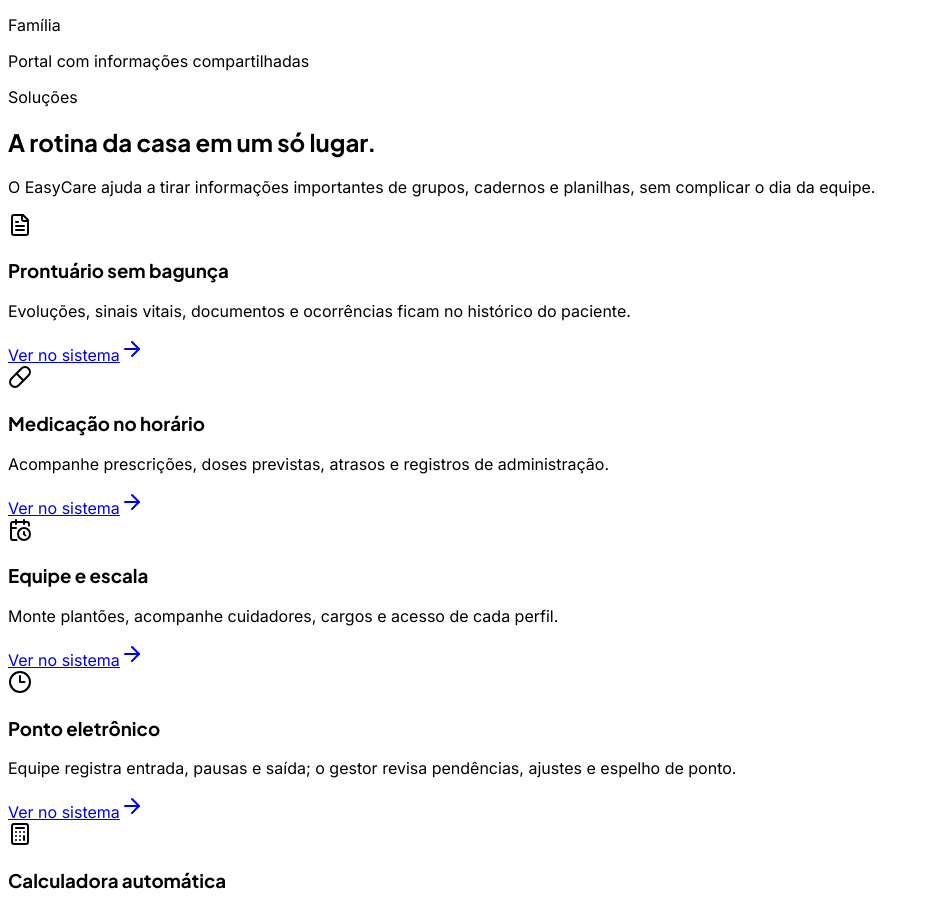
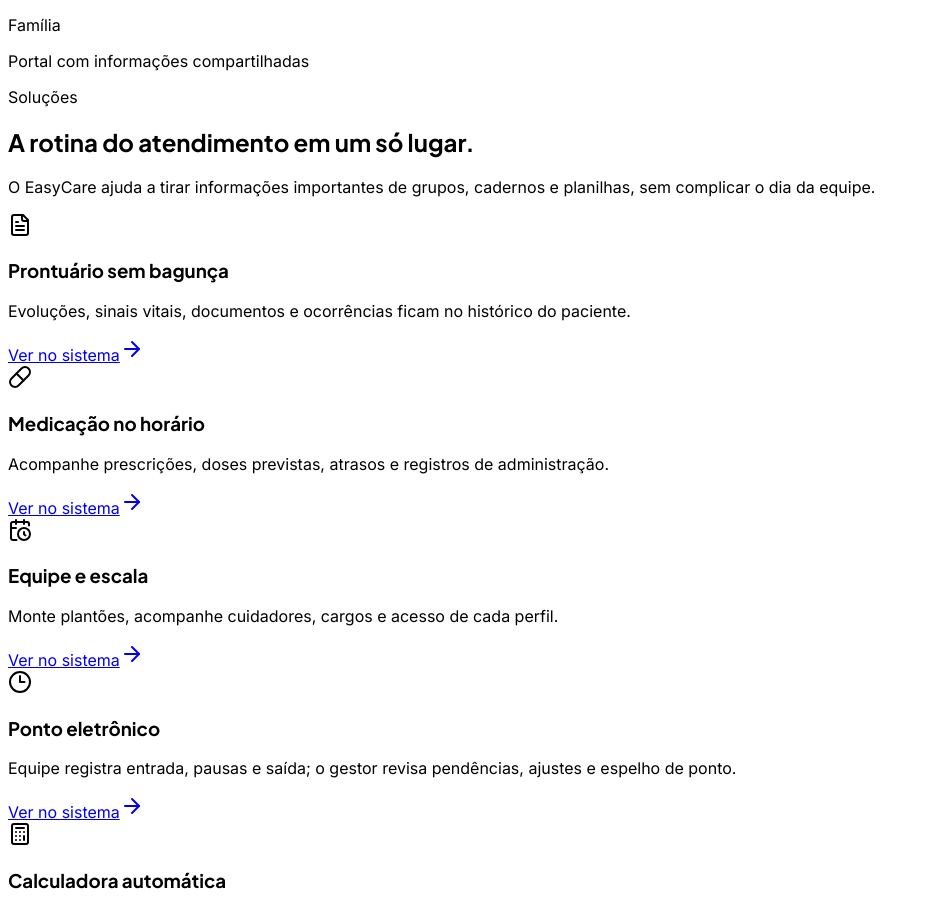
Before and after one commit to sanferreira/easycare, a React (Vite) app in the folder client/: page / in a window 1280 px wide. Shown: the part 1629-2542 px from the top of the page, without its empty margins (0-929 px from the left). Built offline with nearby package versions, Linux system fonts and the light colour scheme; no server answers; a web font is replaced by a local one; what @shared/routes would draw is missing.

Commit message:
feat: mudança de palavra

```diff
--- a/client/src/pages/LandingPage.tsx
+++ b/client/src/pages/LandingPage.tsx
@@ -408,7 +408,7 @@
           <div className="mx-auto max-w-7xl">
             <SectionHeading
               eyebrow="Soluções"
-              title="A rotina da casa em um só lugar."
+              title="A rotina do atendimento em um só lugar."
               text="O EasyCare ajuda a tirar informações importantes de grupos, cadernos e planilhas, sem complicar o dia da equipe."
               centered
             />
```
